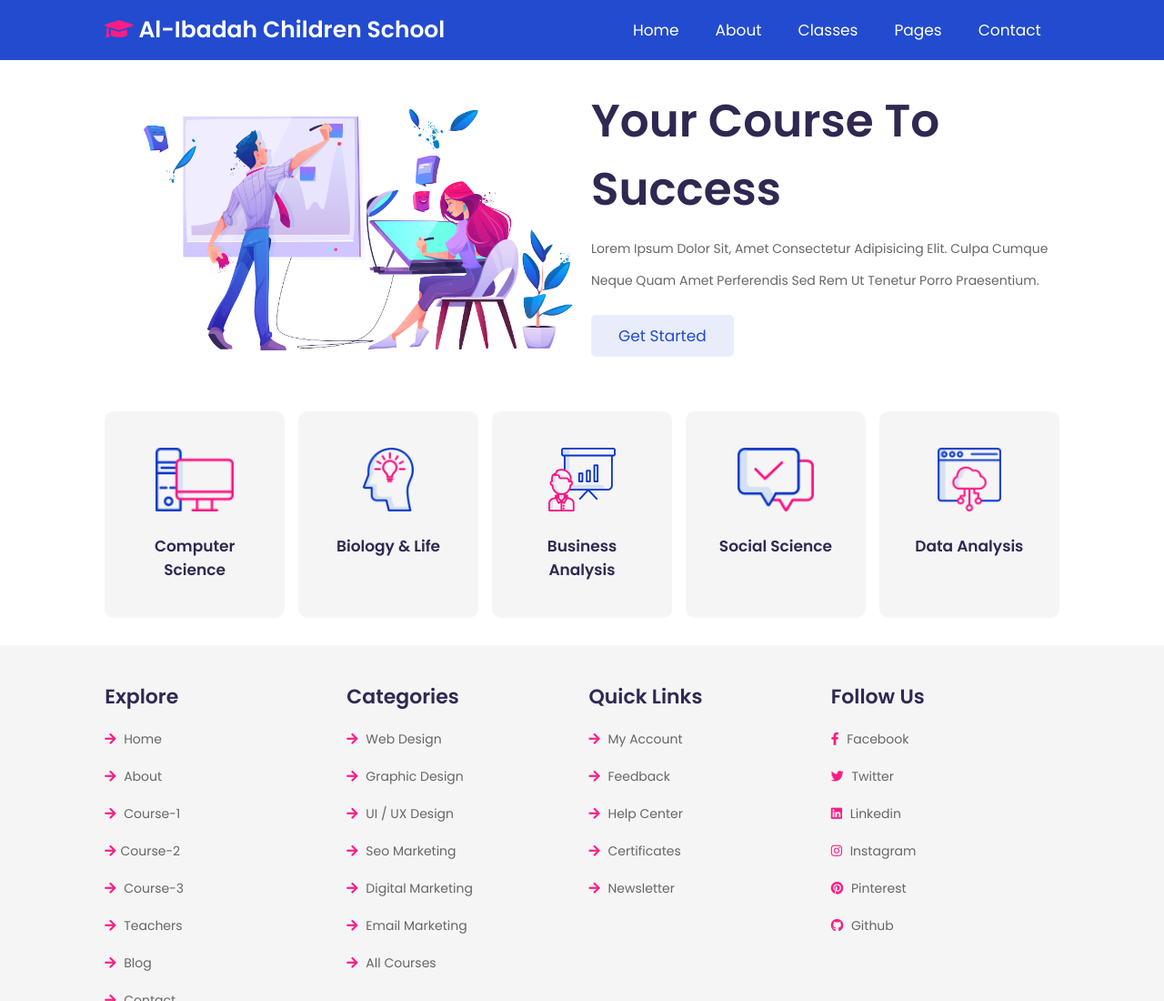
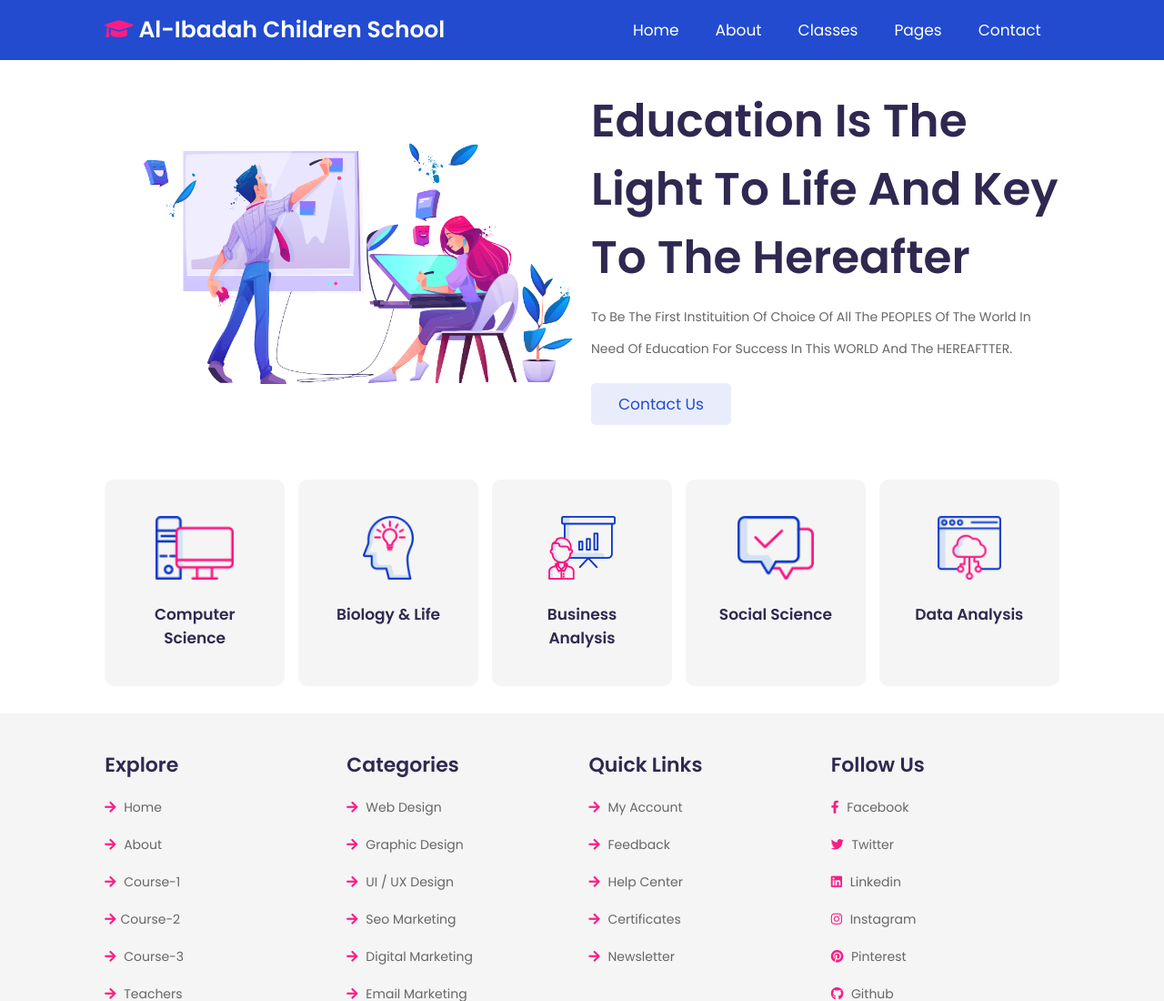
Before and after one commit to cassanox2/Online-Education, a plain HTML site: page home.html in a window 1280 px wide. Shown: the top 1100 px of the page at 91% size. Drawn offline with Linux system fonts and the light colour scheme.

Commit message:
content changes...

```diff
--- a/home.html
+++ b/home.html
@@ -66,10 +66,11 @@
         </div>
 
         <div class="content">
-            <h3>your course to success</h3>
-            <p>Lorem ipsum dolor sit, amet consectetur adipisicing elit. Culpa cumque neque quam amet perferendis sed
-                rem ut tenetur porro praesentium.</p>
-            <a href="#" class="btn">get started</a>
+            <h3>Education is the light to life and key to the hereafter</h3>
+            <p>To be the first instituition of choice of all the PEOPLES of the world in need of education for success
+                in this WORLD and the HEREAFTTER.
+            </p>
+            <a href="#" class="btn">contact us</a>
         </div>
 
     </section>
```
